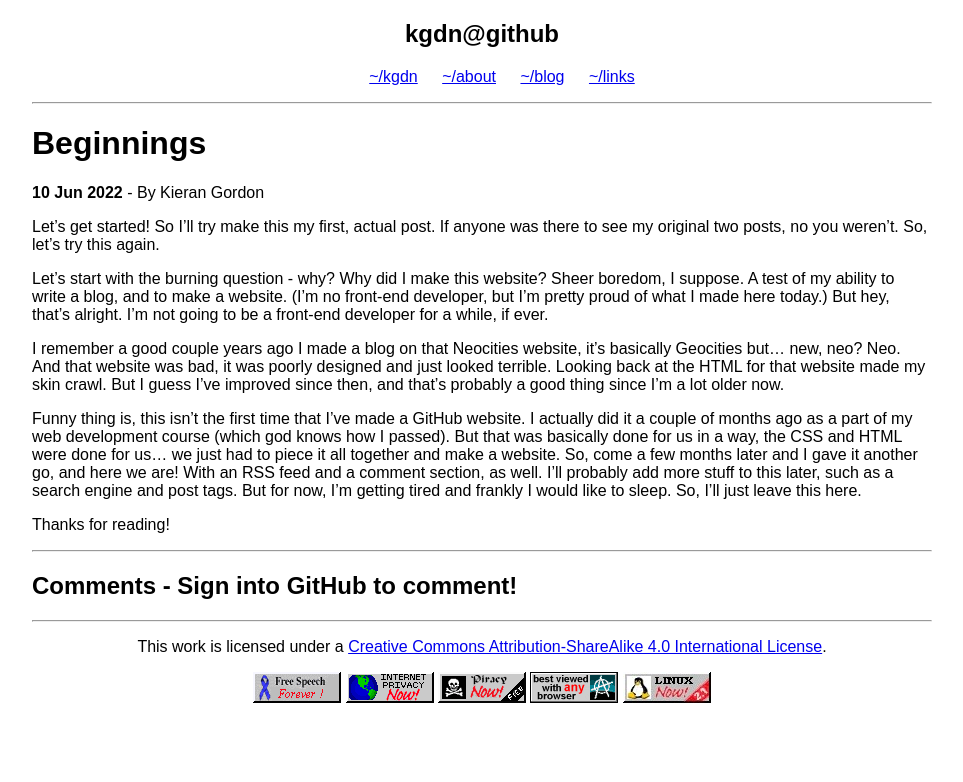
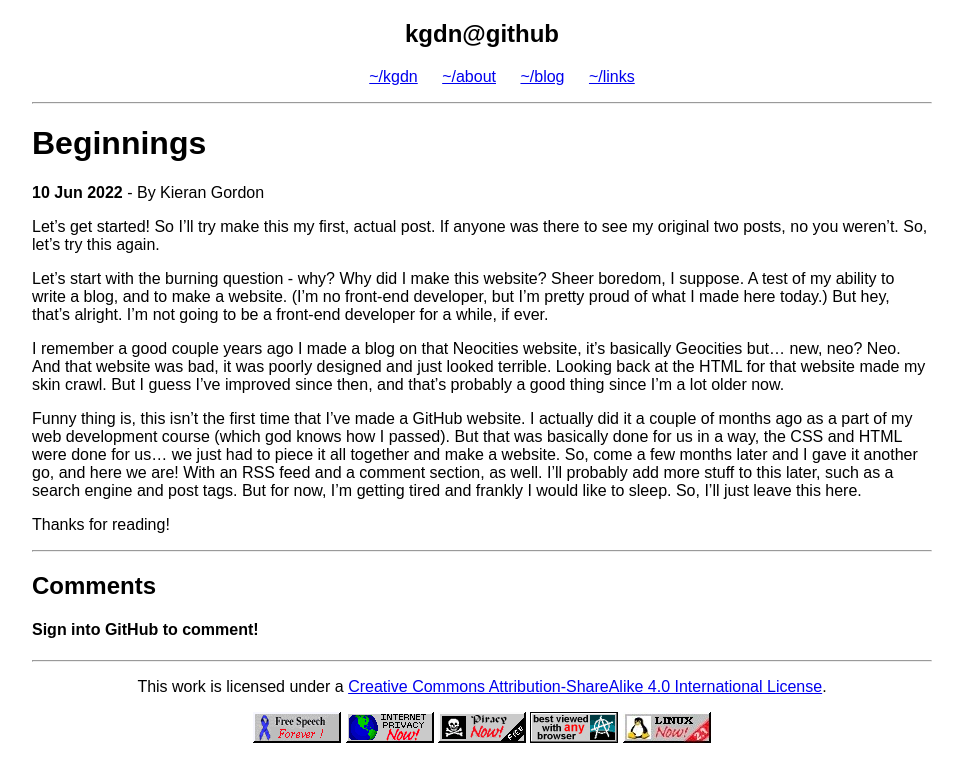
Before and after one commit to kgdn/kgdn.github.io, a Jekyll site: the page built from _posts/2022-06-10-beginnings.md, in a window 1280 px wide. Shown: the top 782 px of the page, without its empty margins (158-1121 px from the left). Built offline with Jekyll 4.4.1, drawn with Linux system fonts in a browser that asks for light colours; comment, search, counter and statistics services are not loaded.

```diff
--- a/_includes/utterances.html
+++ b/_includes/utterances.html
@@ -1,5 +1,6 @@
 <hr>
-<h2>Comments - Sign into GitHub to comment!</h2>
+<h2>Comments</h2>
+<h4>Sign into GitHub to comment!</h4>
 <script src="https://utteranc.es/client.js"
         repo="kgdn/kgdn.github.io"
         issue-term="pathname"
```
